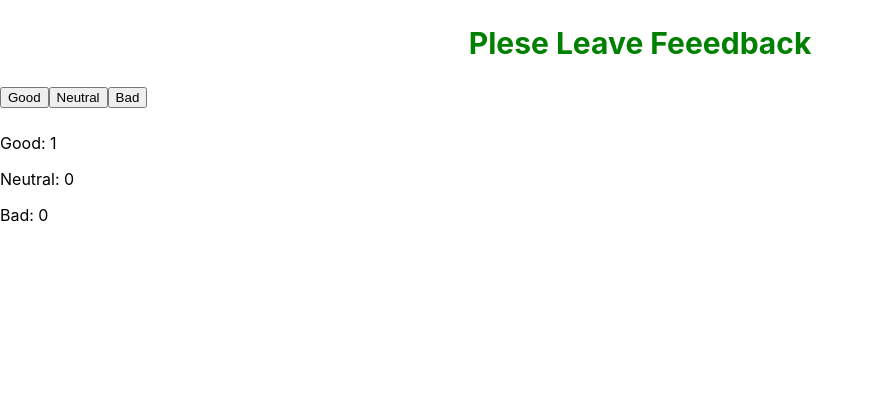
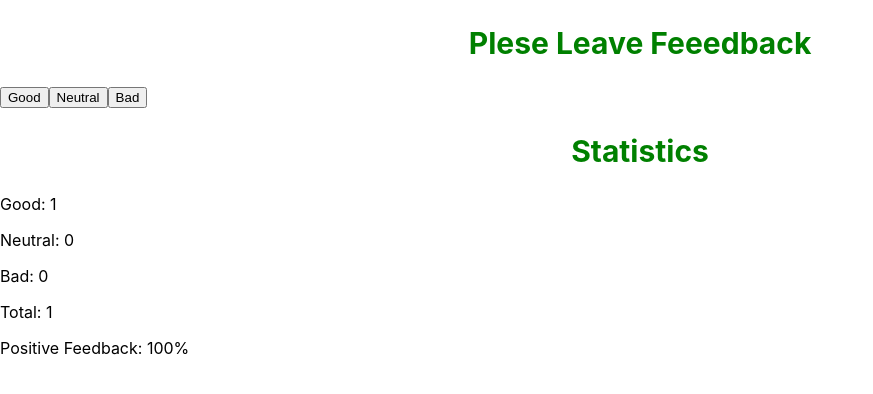
Before and after one commit to Artem2022Hladush/goit-react-hw-02-feedback, a React (Create React App) app: page / in a window 1280 px wide. Both pictures are taken after a click on the button "Good". Shown: the top 394 px of the page, without its empty margins (0-873 px from the left). Built offline with nearby package versions, Linux system fonts and the light colour scheme.

Commit message:
add code message and statistics

```diff
--- a/src/components/App.jsx
+++ b/src/components/App.jsx
@@ -33,6 +33,13 @@
   })
 }
 
+countTotalFeedback = () => {
+  return this.state.good + this.state.neutral + this.state.bad;
+}
+
+percentageGoodFeedback = () => {
+  return 100*this.state.good/this.countTotalFeedback();
+}
 
 render () {
   return (
@@ -44,13 +51,21 @@
   <button type="button" onClick={this.handleAddBadFeedback}>Bad</button>
 </div>
     </Section>
-    <Section>
+    {
+      this.countTotalFeedback() > 0 ?
+      <Section title = "Statistics">
       <div>
         <p>Good: {this.state.good}</p>
         <p>Neutral: {this.state.neutral}</p>
         <p>Bad: {this.state.bad}</p>
       </div>
-    </Section>
+      <div>
+        <p>Total: {this.countTotalFeedback()}</p>
+        <p>Positive Feedback: {this.countTotalFeedback === 0 ?  "100" : Math.round(this.percentageGoodFeedback())}%</p>
+      </div>
+    </Section> :
+    <h1>There is no feedback</h1>
+    }
     </>
   )
 }
```
